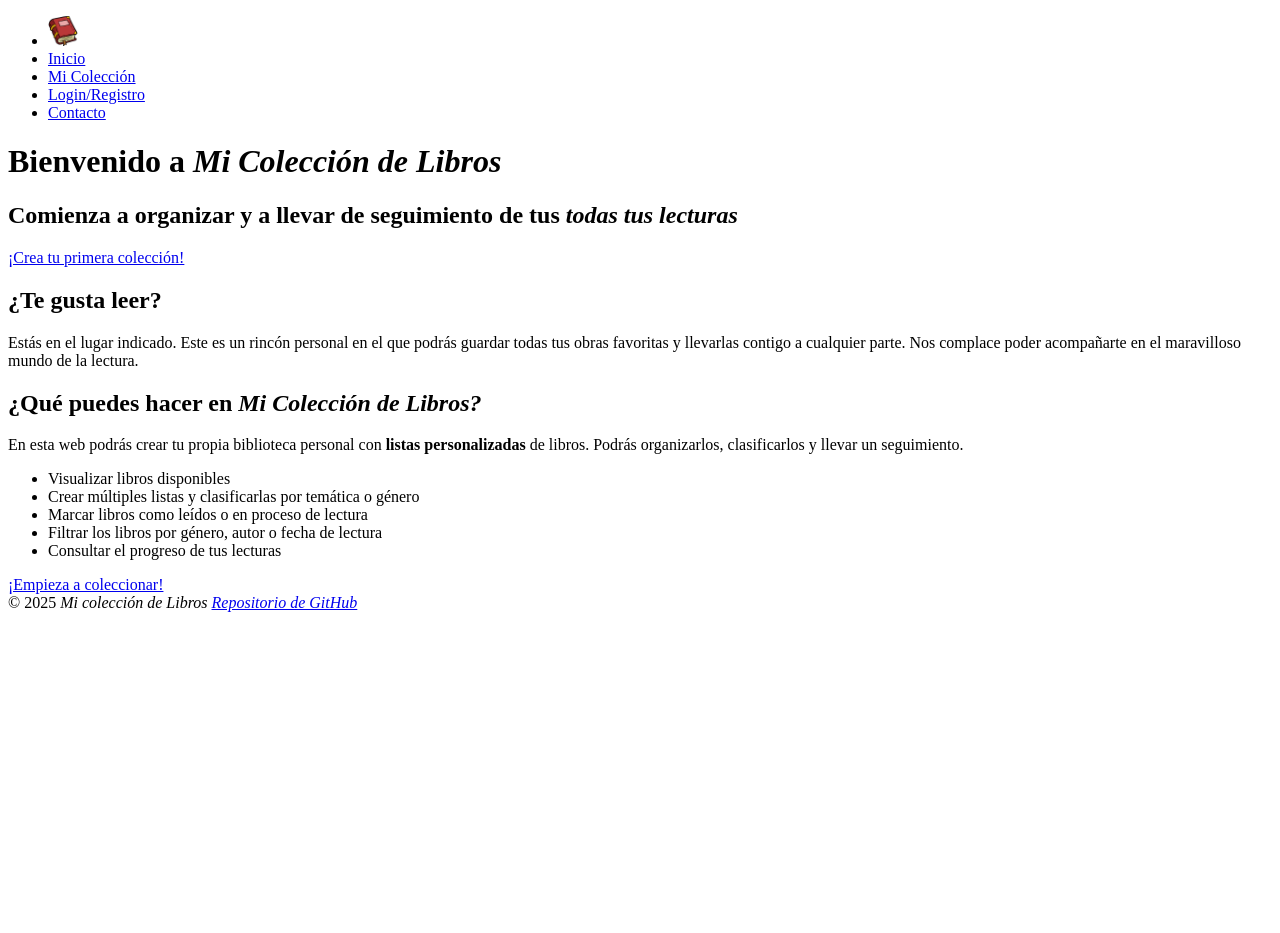
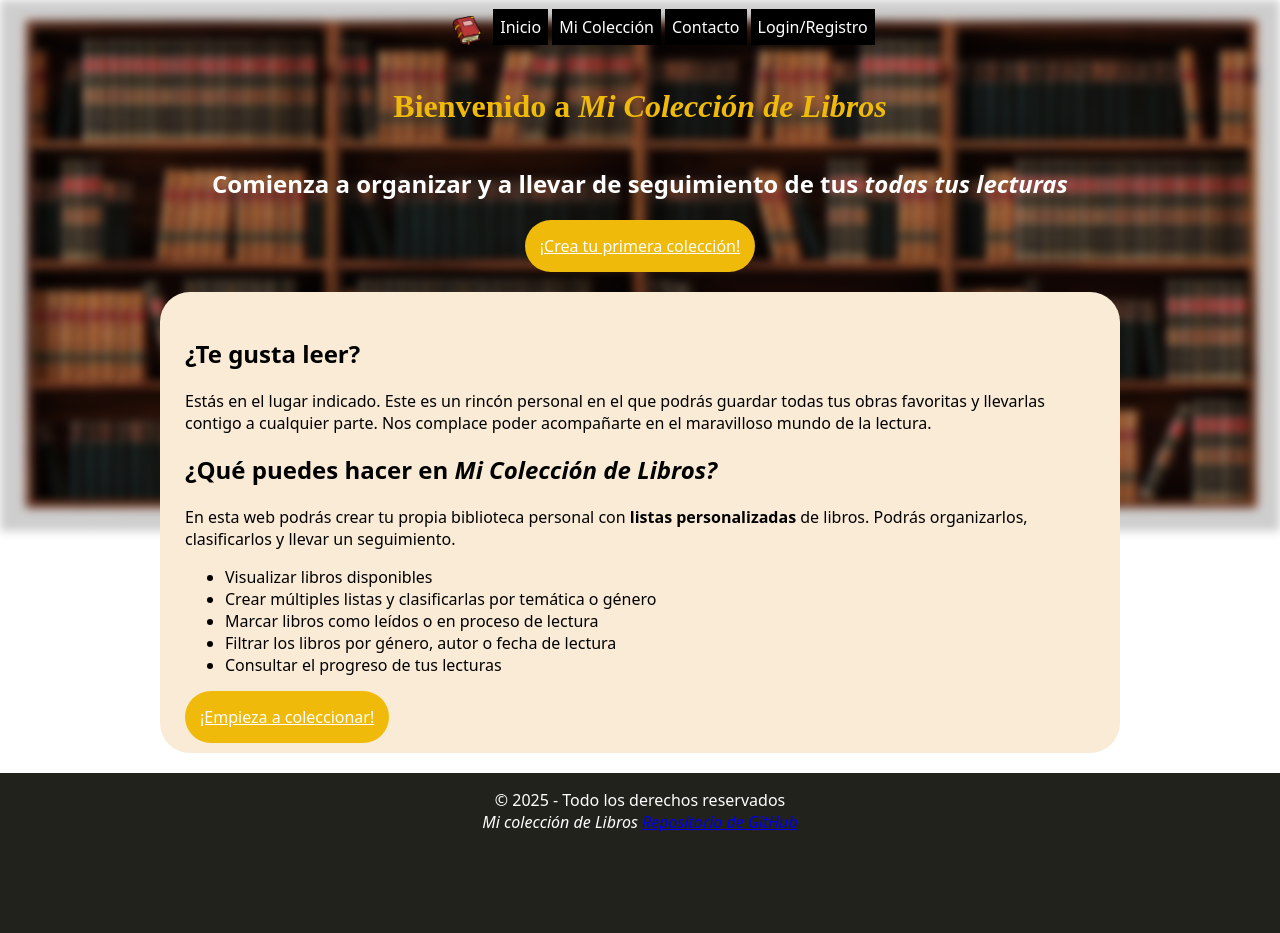
Before and after one commit to Reyunix/lista-de-libros, a plain HTML site: page html/index.html in a window 1280 px wide. Before the commit the page ends 800 px from the top, so only its background shows below. Drawn offline with Linux system fonts and the light colour scheme; files that its build step writes are made by us from their sources; a web font is replaced by a local one.

Commit message:
styles added

```diff
--- a/css/style.css
+++ b/css/style.css
@@ -0,0 +1,105 @@
+/* Colores */
+:root{
+
+    --main-color: #faebd7;
+    --secondary-color: #efba09;
+    --transparent-color: rgb(0, 0, 0, 0);
+    --dark-color: #333
+}
+
+/* Fuentes */
+
+body{
+    font-family: system-ui, -apple-system, BlinkMacSystemFont, 'Segoe UI', Roboto, Oxygen, Ubuntu, Cantarell, 'Open Sans', 'Helvetica Neue', sans-serif;
+}
+
+.main-title {
+
+  font-family: "Amarante", serif;
+  font-weight: 700;
+  font-style: normal;
+  color: var(--secondary-color);
+}
+
+.subtitle{
+    color: white;
+}
+
+/* Estilos */
+.main-menu ul {
+    display: flex;
+    gap: 4px;
+    list-style-type: none;
+}
+
+.main-menu a {
+    color: white;
+    text-decoration: none;
+    background-color: rgb(0, 0, 0);
+    padding: 7px;
+}
+
+.main-menu li:first-child a{
+    background-color: var(--transparent-color);
+}
+
+.action-link{
+    background-color: var(--secondary-color);
+    color: white;
+    padding: 15px;
+    font-weight: 500;
+    border-radius: 30px;
+    box-sizing: border-box;
+
+}
+
+.main{
+    background-color: var(--main-color);
+    padding: 25px;
+    width: 75%;
+    box-sizing: border-box;
+    border-radius: 30px;
+    margin-bottom: 20px;
+}
+
+.header {
+    display: flex;
+    flex-direction: column;
+    align-items: center;
+    margin-bottom: 20px;
+    overflow: hidden;
+}
+
+body{
+    display: flex;
+    flex-direction: column;
+    align-items: center;
+    margin: 0;
+}
+
+.main ul{
+    margin-bottom: 30px;
+}
+
+.main-footer{
+    background-color: rgb(34, 34, 29);
+    height: 20dvh;
+    width: 100%;
+    color: rgb(255, 255, 255);
+    display: flex;
+    align-items: center;
+    flex-direction: column;
+    box-sizing: border-box;
+    padding: 1rem;
+
+}
+
+.cover{
+
+    background-color: black;
+
+    position: absolute;
+    z-index: -1;
+    filter: blur(5px);
+
+}
--- a/html/index.html
+++ b/html/index.html
@@ -5,26 +5,30 @@
     <meta name="viewport" content="width=device-width, initial-scale=1.0" />
     <title>Mi Colección de Libros</title>
     <link rel="shortcut icon" href="/assets/icon.png" type="image/x-icon" />
-    <link rel="stylesheet" href="style.css" />
+    <link rel="stylesheet" href="/css/style.css" />
+    <!-- Fonts -->
+    <link rel="preconnect" href="https://fonts.googleapis.com">
+    <link rel="preconnect" href="https://fonts.gstatic.com" crossorigin>
+    <link href="https://fonts.googleapis.com/css2?family=Amarante&display=swap" rel="stylesheet">
   </head>
   <body>
-    <header>
-      <nav>
+    <header class="header">
+      <nav class="main-menu">
         <ul>
           <li><a href="/html/index.html"><img src="/assets/icon.png" alt="" width="30"/></a></li>
           <li><a href="index.html">Inicio</a></li>
           <li><a href="micoleccion.html">Mi Colección</a></li>
+          <li><a href="contacto.html">Contacto</a></li>
           <li><a href="login.html">Login/Registro</a></li>
-          <li><a href="contacto.html">Contacto</a></li>
+
         </ul>
       </nav>
-      <h1>Bienvenido a <em>Mi Colección de Libros</em></h1>
-      <h2>
-        Comienza a organizar y a llevar de seguimiento de tus <em>todas tus lecturas</em>
-      </h2>
-      <a href="/html/micoleccion.html">¡Crea tu primera colección!</a>
+      <h1 class="main-title">Bienvenido a <em>Mi Colección de Libros</em></h1>
+      <h2 class="subtitle">Comienza a organizar y a llevar de seguimiento de tus <em>todas tus lecturas</em></h2>
+      <a href="/html/micoleccion.html" class="action-link">¡Crea tu primera colección!</a>
+      <img src="/assets/img/cover.jpg" alt="" class="cover">
     </header>
-    <main>
+    <main class="main">
       <article>
         <section id="introduction">
           <h2>¿Te gusta leer?</h2>
@@ -46,12 +50,12 @@
           </ul>
         </section>
         <footer>
-          <a href="/html/micoleccion.html">¡Empieza a coleccionar!</a>
+          <a href="/html/micoleccion.html" class="action-link">¡Empieza a coleccionar!</a>
         </footer>
       </article>
     </main>
-    <footer>
-      &copy; 2025<em> Mi colección de Libros
+    <footer class="main-footer">
+      &copy; 2025 - Todo los derechos reservados<em> Mi colección de Libros
         <a href="https://github.com/Reyunix/lista-de-libros" target="_blank">Repositorio de GitHub</a></em>
     </footer>
   </body>
```
Also changed, not shown: html/contacto.html (+2 -2 lines), html/login.html (+2 -2 lines), html/micoleccion.html (+2 -0 lines), html/register.html (+2 -2 lines), js/pan.js (added, +13 -0 lines), assets/img/cover.jpg (added).
